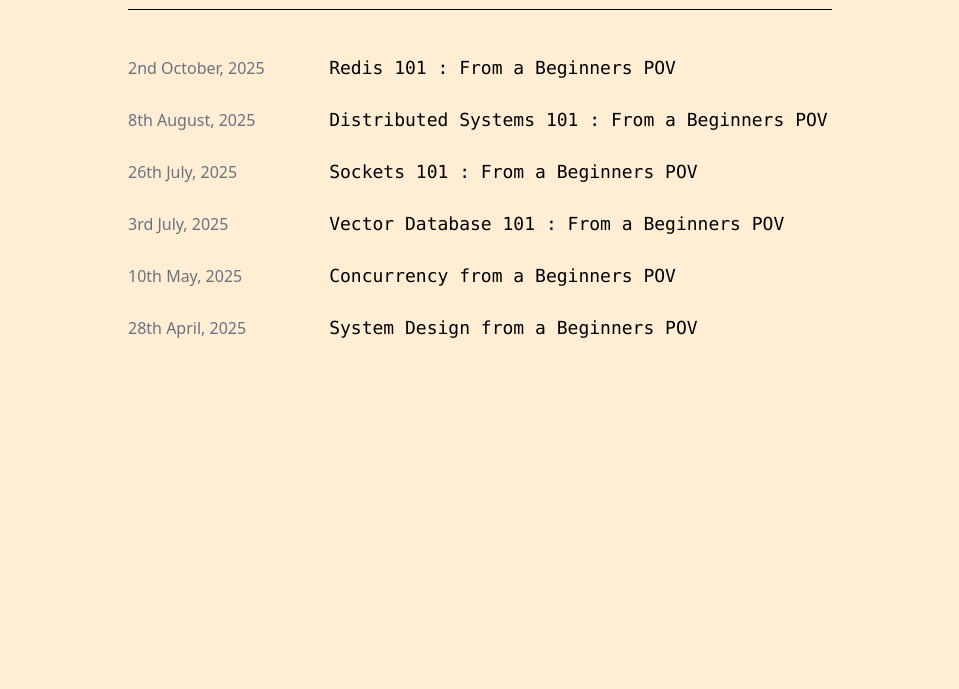
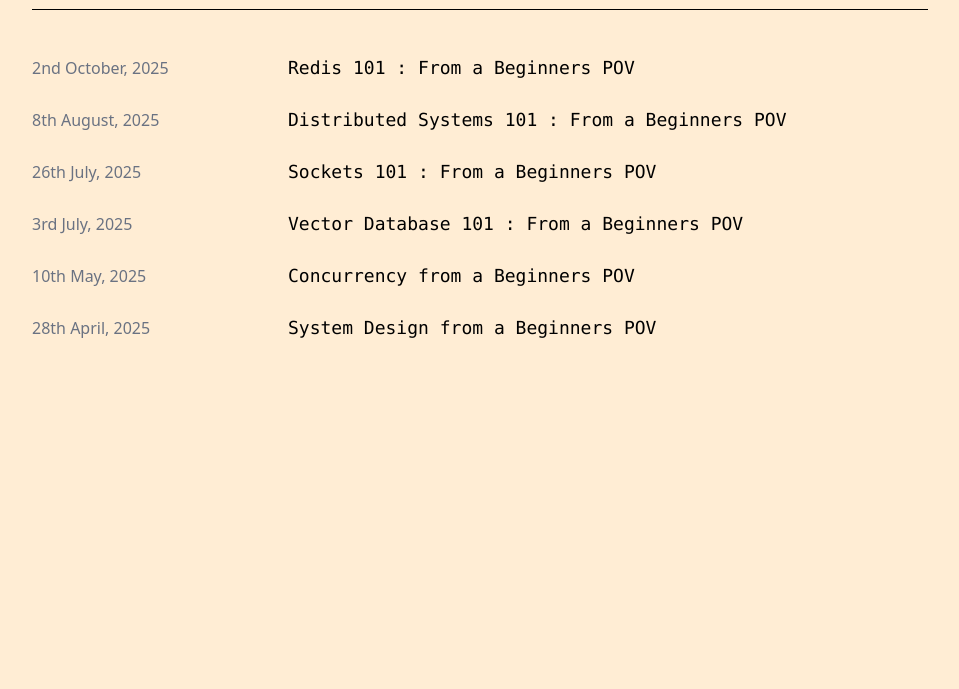
Before and after one commit to kunstewi/kunstewi.github.io, a plain HTML site: page blogs/blog.html in a window 1280 px wide. Shown: the part 111-800 px from the top of the page, without its empty margins (160-1119 px from the left). Drawn offline with nearby package versions, Linux system fonts and the light colour scheme.

Commit message:
fixed the size

```diff
--- a/blogs/blog.html
+++ b/blogs/blog.html
@@ -19,7 +19,7 @@
   </script>
 </head>
 
-<body class="bg-orange-100 w-full max-w-[95%] md:w-[55%] mx-auto">
+<body class="bg-orange-100 w-full max-w-[95%] md:w-[70%] mx-auto">
   <nav class="mt-6">
     <div>
       <h1 class="font-serif text-4xl">Kanai's Blog</h1>
@@ -31,7 +31,8 @@
         <a href="../projects/projects.html"
           class="relative after:content-[''] after:absolute after:w-0 after:h-[2px] after:bg-black after:bottom-[-4px] after:left-0 hover:after:w-full after:transition-all after:duration-300">Projects</a>
         <a href="../prs/prs.html"
-          class="relative after:content-[''] after:absolute after:w-0 after:h-[2px] after:bg-black after:bottom-[-4px] after:left-0 hover:after:w-full after:transition-all after:duration-300">Pull Requests</a>
+          class="relative after:content-[''] after:absolute after:w-0 after:h-[2px] after:bg-black after:bottom-[-4px] after:left-0 hover:after:w-full after:transition-all after:duration-300">Pull
+          Requests</a>
         <a href="../gallery/gallery.html"
           class="relative after:content-[''] after:absolute after:w-0 after:h-[2px] after:bg-black after:bottom-[-4px] after:left-0 hover:after:w-full after:transition-all after:duration-300">Gallery</a>
       </div>
```
Also changed, not shown: gallery/gallery.html (+1 -1 lines), index.html (+1 -1 lines).
